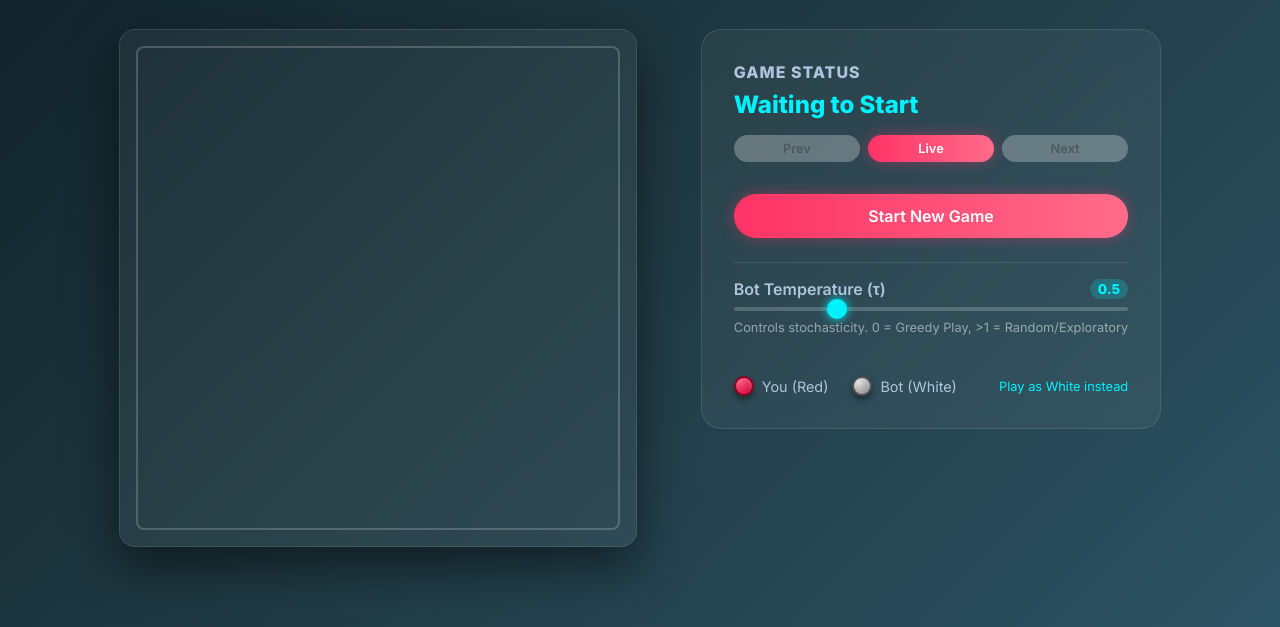
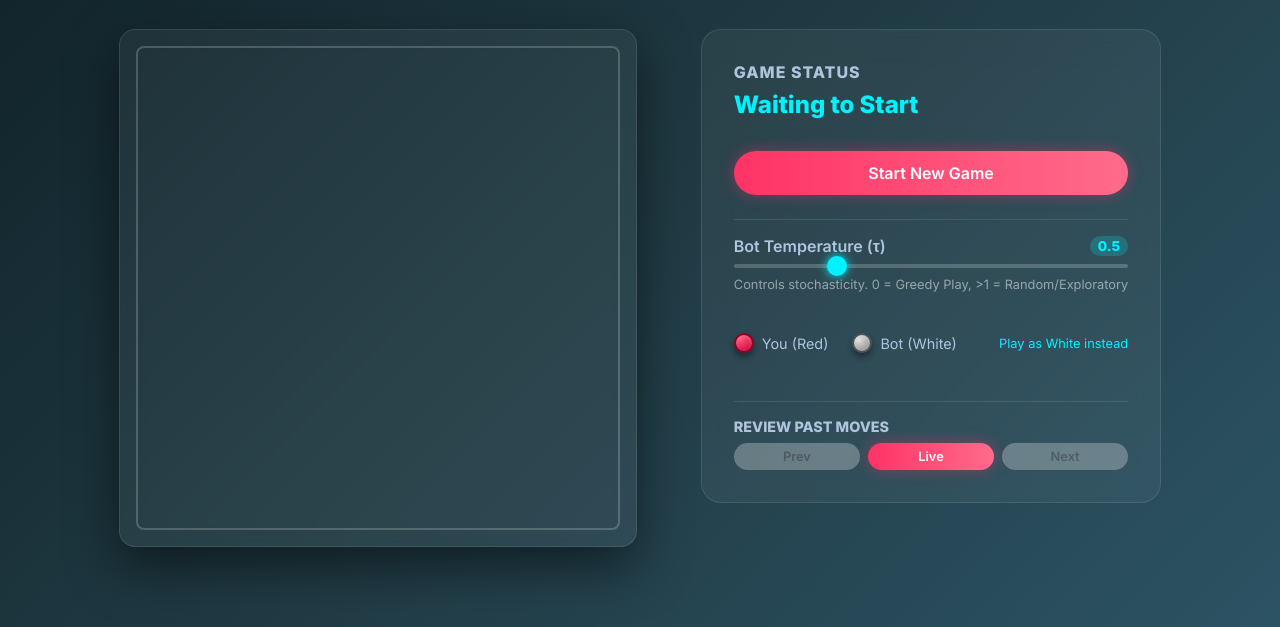
Before and after one commit to Requiar/Checkers-Deep-Learning, a plain HTML site: page frontend/index.html in a window 1280 px wide. Shown: the part 173-800 px from the top of the page. Drawn offline with Linux system fonts and the light colour scheme.

Commit message:
UI tweak: Move history controls to separate section and deselect pieces on review

```diff
--- a/frontend/app.js
+++ b/frontend/app.js
@@ -46,6 +46,7 @@ if (btnPrev) {
             currentHistoryIndex--;
             gameState = JSON.parse(JSON.stringify(stateHistory[currentHistoryIndex]));
             updateHistoryControls();
+            selectedPiece = null;
             renderBoard();
             updateStatus();
         }
@@ -58,6 +59,7 @@ if (btnNext) {
             currentHistoryIndex++;
             gameState = JSON.parse(JSON.stringify(stateHistory[currentHistoryIndex]));
             updateHistoryControls();
+            selectedPiece = null;
             renderBoard();
             updateStatus();
         }
@@ -69,6 +71,7 @@ if (btnCurrent) {
         currentHistoryIndex = stateHistory.length - 1;
         gameState = JSON.parse(JSON.stringify(stateHistory[currentHistoryIndex]));
         updateHistoryControls();
+        selectedPiece = null;
         renderBoard();
         updateStatus();
     });
--- a/frontend/index.html
+++ b/frontend/index.html
@@ -23,14 +23,9 @@
       </div>
 
       <aside class="control-panel glassmorphism">
-        <div class="status-box" style="margin-bottom: 1rem;">
+        <div class="status-box">
           <h2>Game Status</h2>
           <p id="game-status-text">Waiting to Start</p>
-          <div class="history-controls" style="display: flex; gap: 0.5rem; justify-content: center; margin-top: 1rem;">
-            <button id="btn-prev" class="btn" style="flex: 1; padding: 6px; font-size: 0.8rem;" disabled>Prev</button>
-            <button id="btn-current" class="btn primary" style="flex: 1; padding: 6px; font-size: 0.8rem;" disabled>Live</button>
-            <button id="btn-next" class="btn" style="flex: 1; padding: 6px; font-size: 0.8rem;" disabled>Next</button>
-          </div>
         </div>
 
         <div class="controls">
@@ -52,6 +47,15 @@
             </div>
             <a href="#" id="color-toggle" style="font-size: 0.8rem; color: var(--secondary-color); text-decoration: none;">Play as White instead</a>
           </div>
+
+          <div class="history-panel" style="margin-top: 1.5rem; padding-top: 1rem; border-top: 1px solid var(--glass-border);">
+            <h3 style="font-size: 0.9rem; color: var(--text-secondary); margin-bottom: 0.5rem; text-transform: uppercase;">Review Past Moves</h3>
+            <div class="history-controls" style="display: flex; gap: 0.5rem; justify-content: center;">
+              <button id="btn-prev" class="btn" style="flex: 1; padding: 6px; font-size: 0.8rem;" disabled>Prev</button>
+              <button id="btn-current" class="btn primary" style="flex: 1; padding: 6px; font-size: 0.8rem;" disabled>Live</button>
+              <button id="btn-next" class="btn" style="flex: 1; padding: 6px; font-size: 0.8rem;" disabled>Next</button>
+            </div>
+          </div>
         </div>
 
         <div id="loading-overlay" class="hidden">
```
